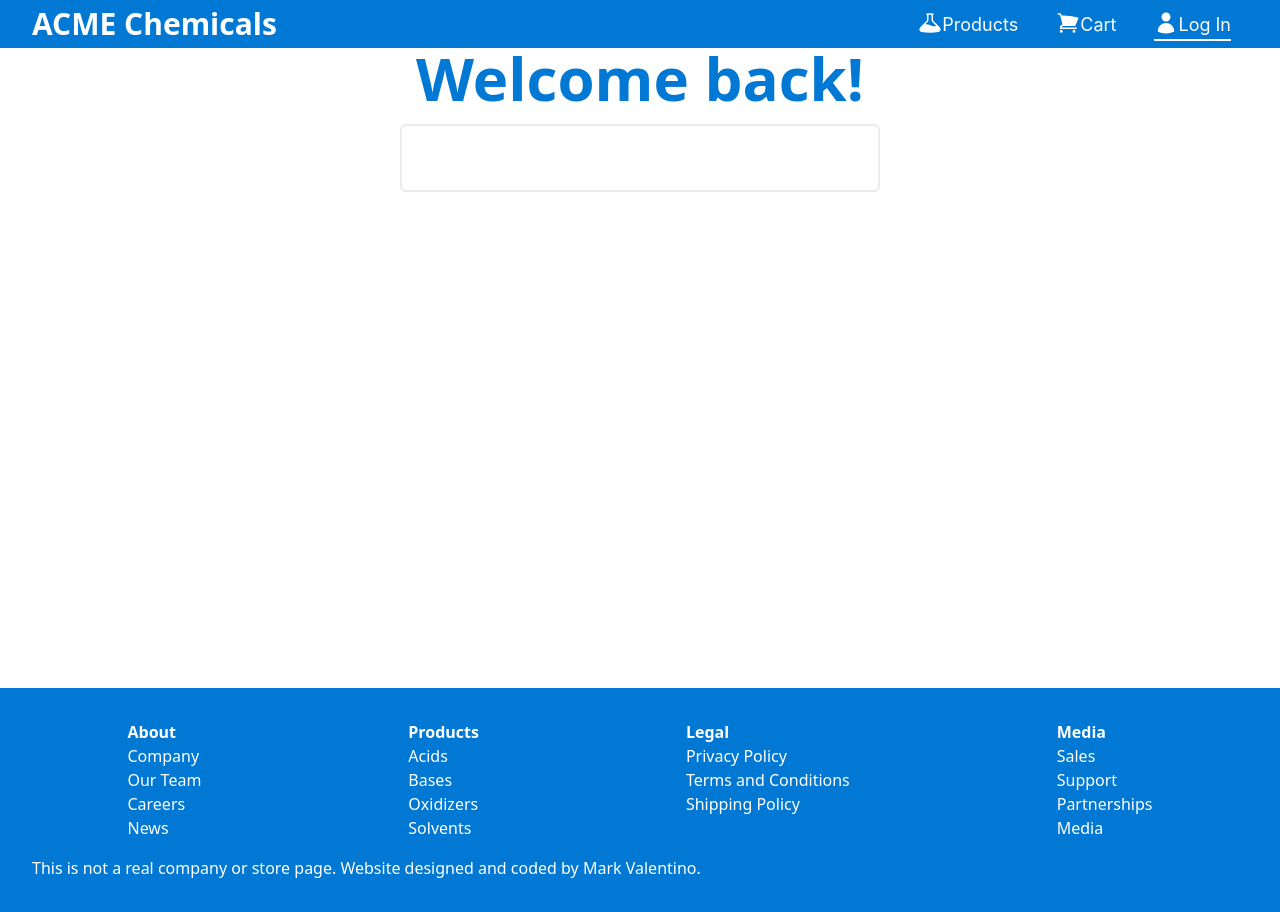
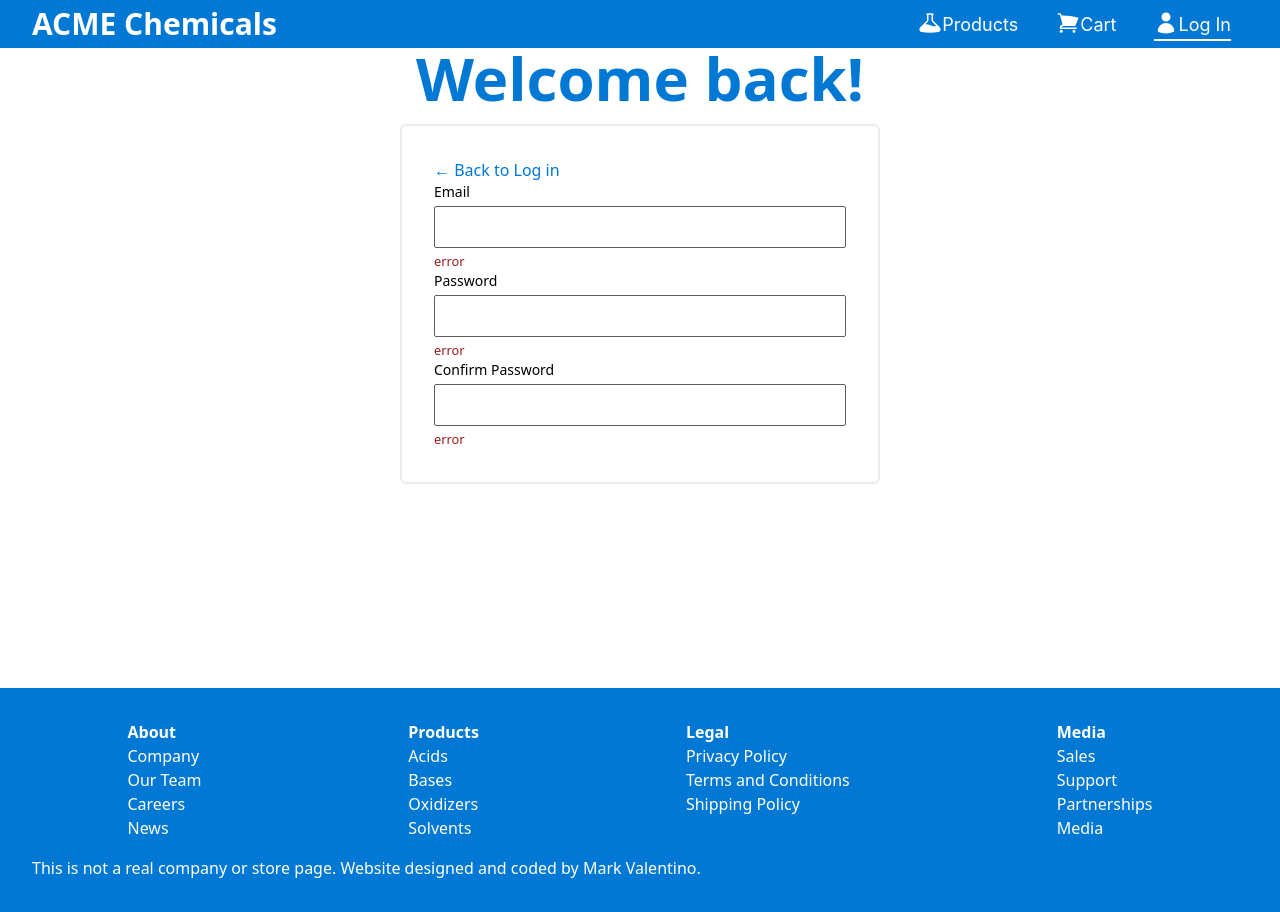
Before and after one commit to M-Valentino/ACME-Chemicals, a Next.js app: page /login in a window 1280 px wide. Both pictures are taken after a click on the element "Register". Built offline with nearby package versions, Linux system fonts and the light colour scheme.

Commit message:
added fields for register section

```diff
--- a/src/pages/login.tsx
+++ b/src/pages/login.tsx
@@ -43,7 +43,42 @@ export default function login() {
             </p>
           </>
         ) : (
-          <></>
+          <>
+            <p
+              className="text-primary cursor-pointer"
+              onClick={() => setShowLogInPanel(true)}
+            >
+              ← Back to Log in
+            </p>
+
+            <div className="flex flex-col gap-1">
+              <label htmlFor="email" className=" text-sm">
+                Email
+              </label>
+              <InputText id="email" aria-describedby="email-help" />
+              <small id="email-help" className=" text-red-800">
+                error
+              </small>
+            </div>
+            <div className="flex flex-col gap-1">
+              <label htmlFor="password" className=" text-sm">
+                Password
+              </label>
+              <InputText id="password" aria-describedby="password-help" />
+              <small id="password-help" className=" text-red-800">
+                error
+              </small>
+            </div>
+            <div className="flex flex-col gap-1">
+              <label htmlFor="password" className=" text-sm">
+                Confirm Password
+              </label>
+              <InputText id="password" aria-describedby="password-help" />
+              <small id="password-help" className=" text-red-800">
+                error
+              </small>
+            </div>
+          </>
         )}
       </div>
     </MainWrapper>
```
